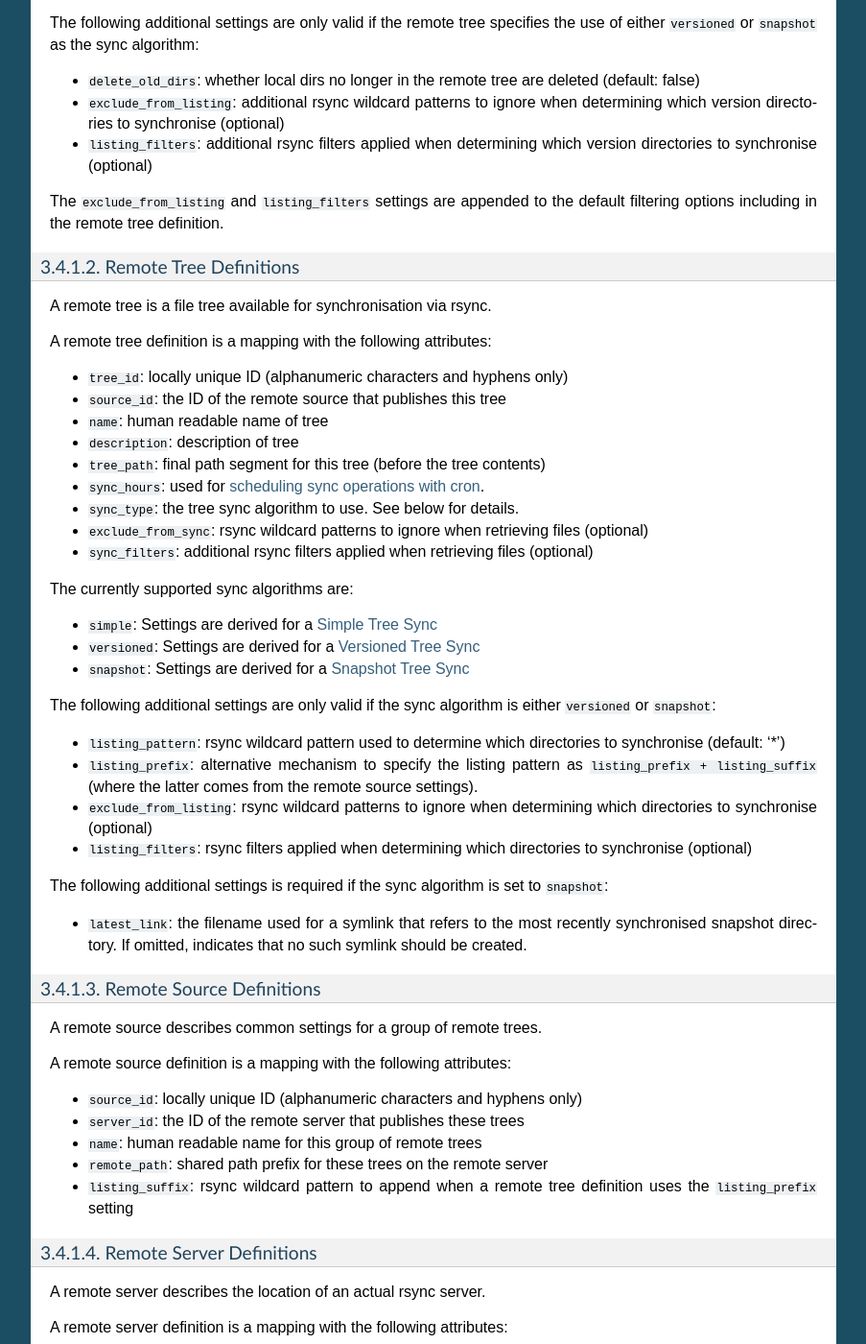
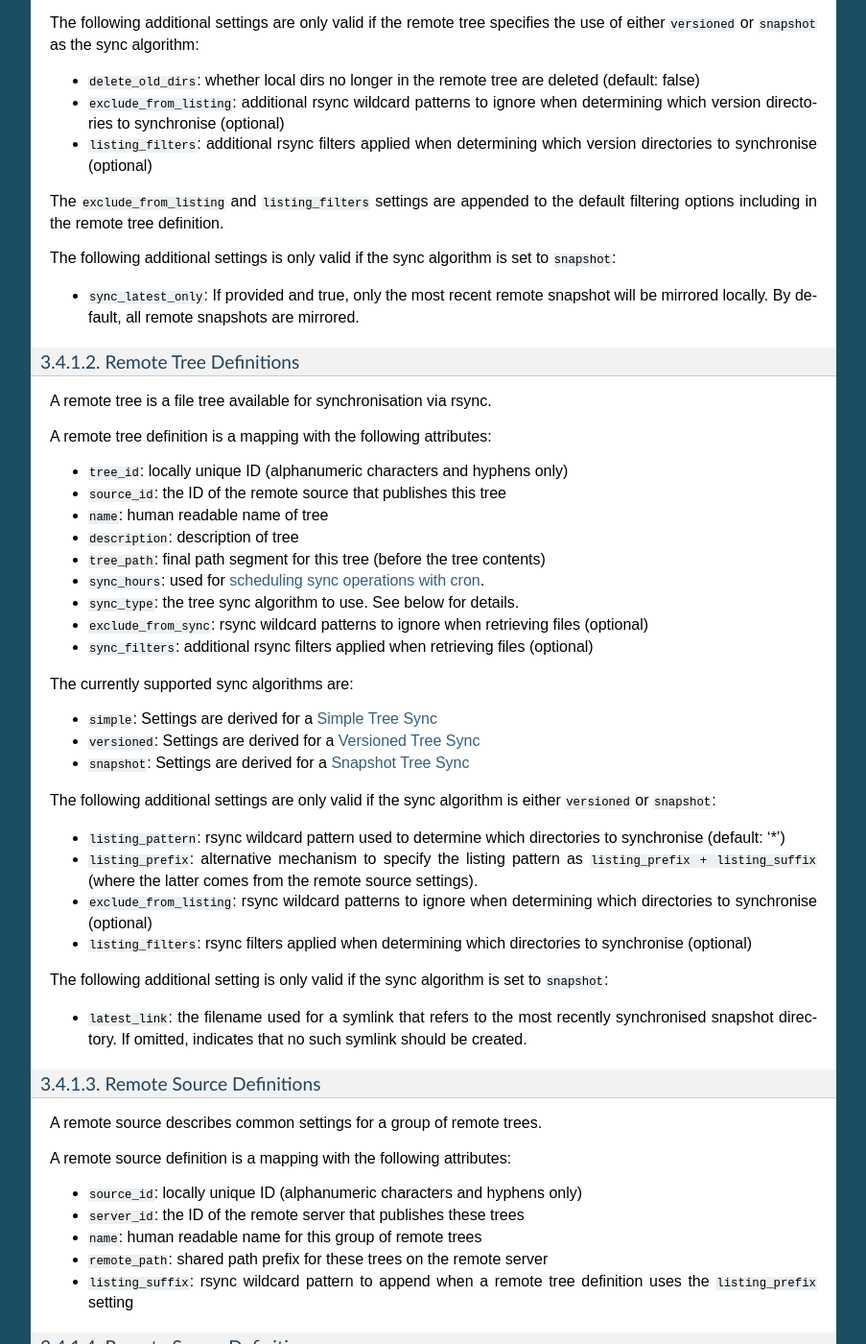
Before and after one commit to ncoghlan/pulpdist, a Sphinx documentation site: the page built from doc/cli.rst, in a window 1280 px wide and 1400 px high, scrolled down 3739 px. Shown: the whole window at 96% size, without its empty margins (198-1101 px from the left). Built offline with Sphinx 7.4.7, drawn with Linux system fonts in a browser that asks for light colours; the version number could not be read and is left out.

```diff
--- a/doc/cli.rst
+++ b/doc/cli.rst
@@ -238,6 +238,13 @@ the use of either ``versioned`` or ``snapshot`` as the sync algorithm:
 The ``exclude_from_listing`` and ``listing_filters`` settings are appended to
 the default filtering options including in the remote tree definition.
 
+The following additional settings is only valid if the sync algorithm is set to
+``snapshot``:
+
+* ``sync_latest_only``: If provided and true, only the most recent remote
+  snapshot will be mirrored locally. By default, all remote snapshots are
+  mirrored.
+
 
 Remote Tree Definitions
 ^^^^^^^^^^^^^^^^^^^^^^^
@@ -277,7 +284,7 @@ either ``versioned`` or ``snapshot``:
 * ``listing_filters``: rsync filters applied when determining which directories
   to synchronise (optional)
 
-The following additional settings is required if the sync algorithm is set to
+The following additional setting is only valid if the sync algorithm is set to
 ``snapshot``:
 
 * ``latest_link``: the filename used for a symlink that refers to the most
--- a/doc/plugins.rst
+++ b/doc/plugins.rst
@@ -108,6 +108,9 @@ create a consistent symbolic link to the most recent snapshot:
 * ``latest_link_name``: If provided and not ``None``, a local symbolic link
   is created with this name that points to the most recent snapshot after
   each sync operation. By default, no symbolic link is created.
+* ``sync_latest_only``: If provided and true, only the most recent remote
+  snapshot will be mirrored locally. By default, all remote snapshots are
+  mirrored.
 
 
 Snapshot Delta Sync
```
Also changed, not shown: 2 other files.
